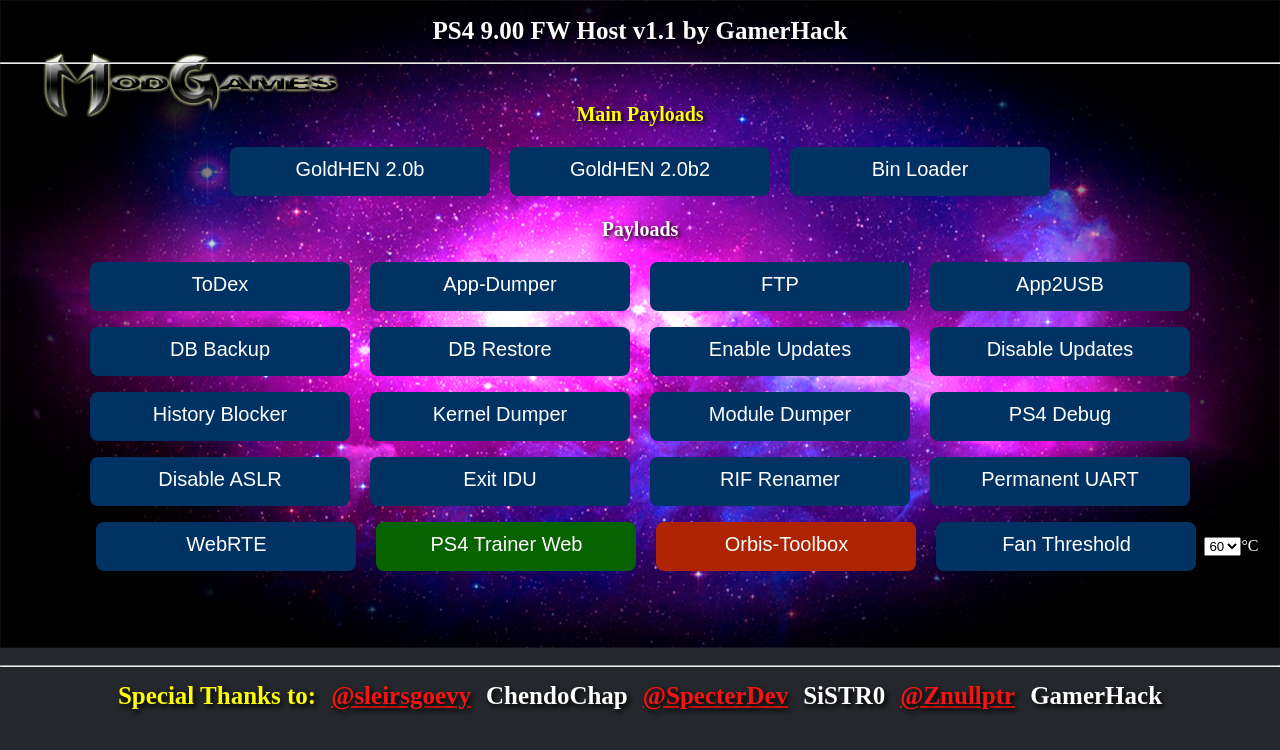
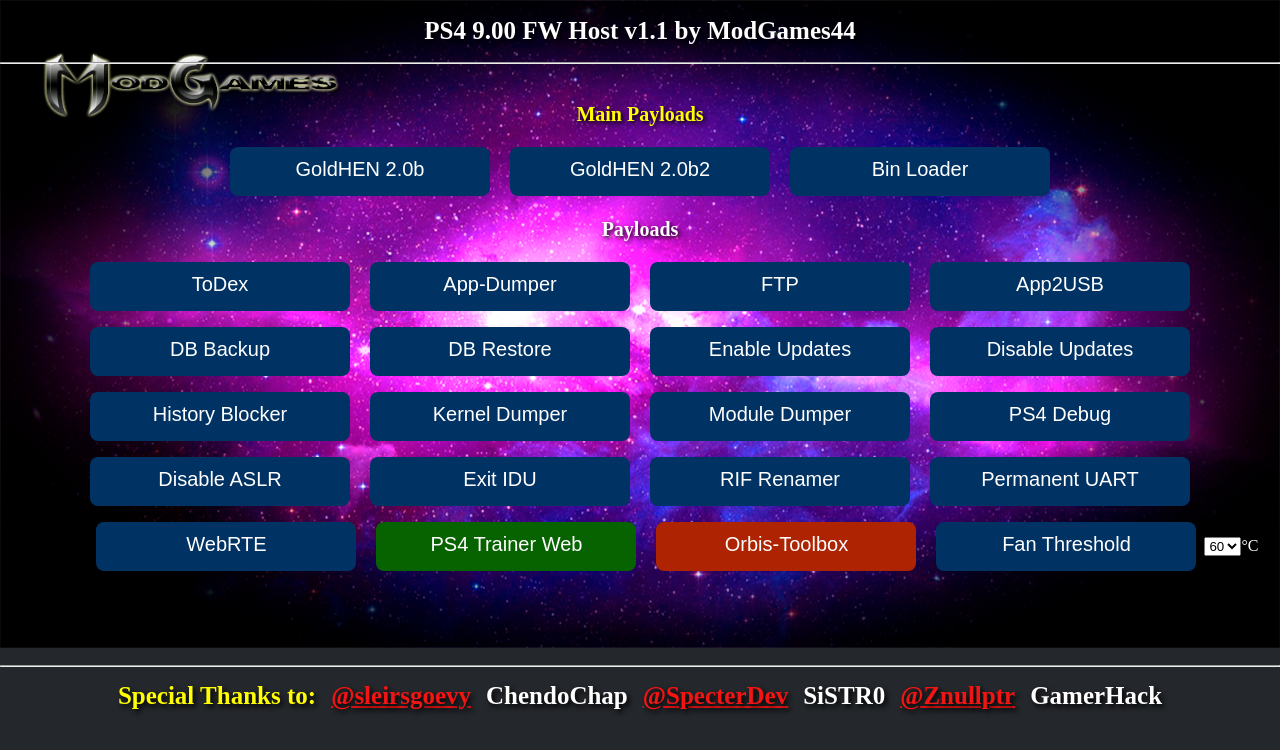
Before and after one commit to modgames44/hostPS4900, a plain HTML site: page PS4/900/index.html in a window 1280 px wide. Drawn offline with Linux system fonts and the light colour scheme.

Commit message:
Update index.html

```diff
--- a/PS4/900/index.html
+++ b/PS4/900/index.html
@@ -64,7 +64,7 @@ background-color: #d42a01;
 function DLProgress(e){Percent=(Math.round(e.loaded / e.total * 100));window.msgs.innerHTML="Installing Offline Cache: " + Percent + "%";}
 function DisplayCacheProgress(){setTimeout(function(){window.msgs.innerHTML="Cache Installed Successfully ✔";},1000);setTimeout(function(){window.msgs.innerHTML="Now Close And Re-Open Your Browser ...";},3000);}window.applicationCache.addEventListener("progress",DLProgress,false);window.applicationCache.oncached=function(e){DisplayCacheProgress();};window.applicationCache.onupdateready=function(e){DisplayCacheProgress();};
 </script>
-<h1 id="msgs">PS4 9.00 FW Host v1.1 by GamerHack</h1>
+<h1 id="msgs">PS4 9.00 FW Host v1.1 by ModGames44</h1>
 <hr>
 <br>
 <h1 style="font-size:20px;color:yellow;">Main Payloads</h1>
```
